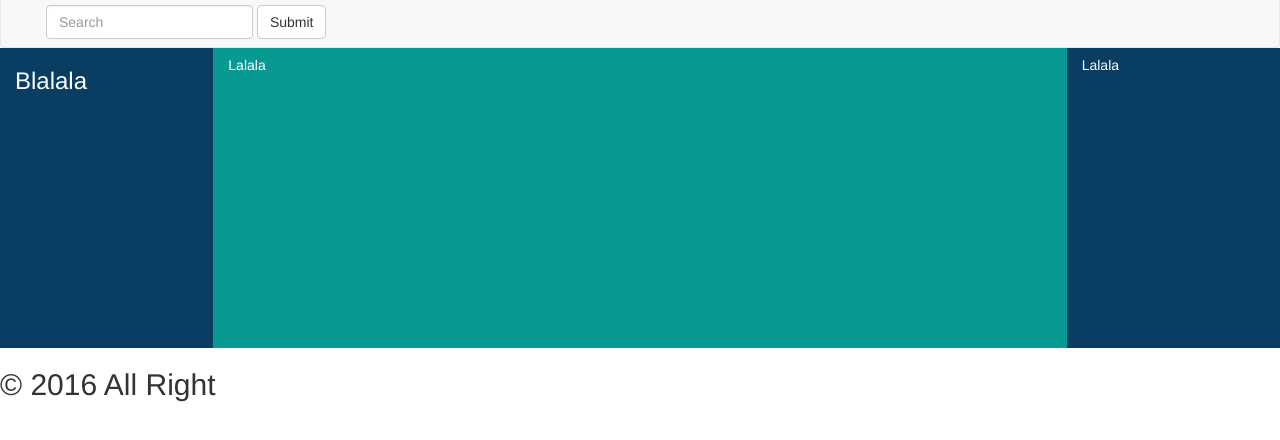
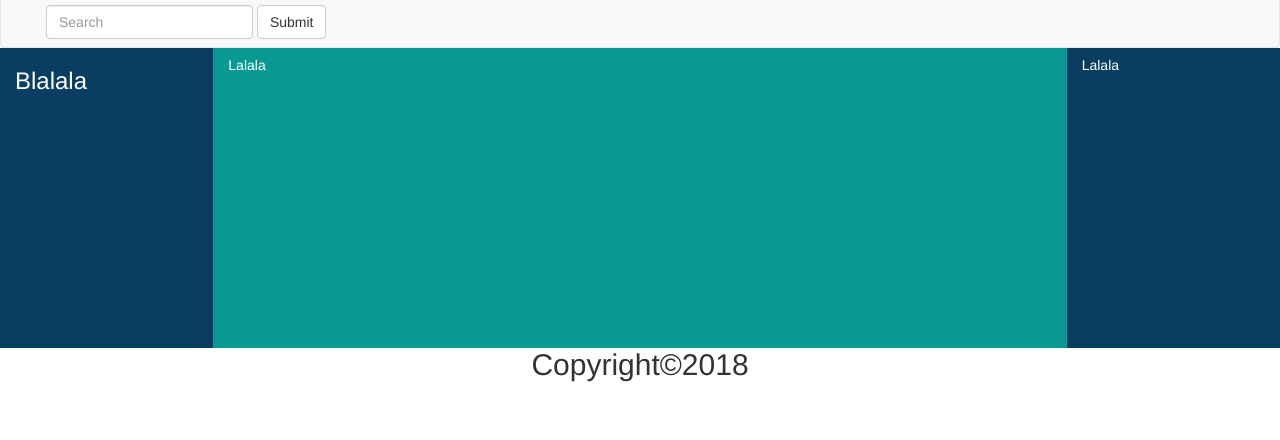
Before and after one commit to zeinjr/web, a plain HTML site: page index.html in a window 1280 px wide. Shown: the part 154-594 px from the top of the page. Drawn offline with Linux system fonts and the light colour scheme.

Commit message:
Update index.html

```diff
--- a/index.html
+++ b/index.html
@@ -83,7 +83,7 @@
 
           </div>
           <div class="row">
-                   <footer class="col-sm-12"><h2>&copy; 2016 All Right</h2></footer>
+                   <center><H2>Copyright&copy;2018</H2></center>
           </div>
         </div>
       </div>
```
